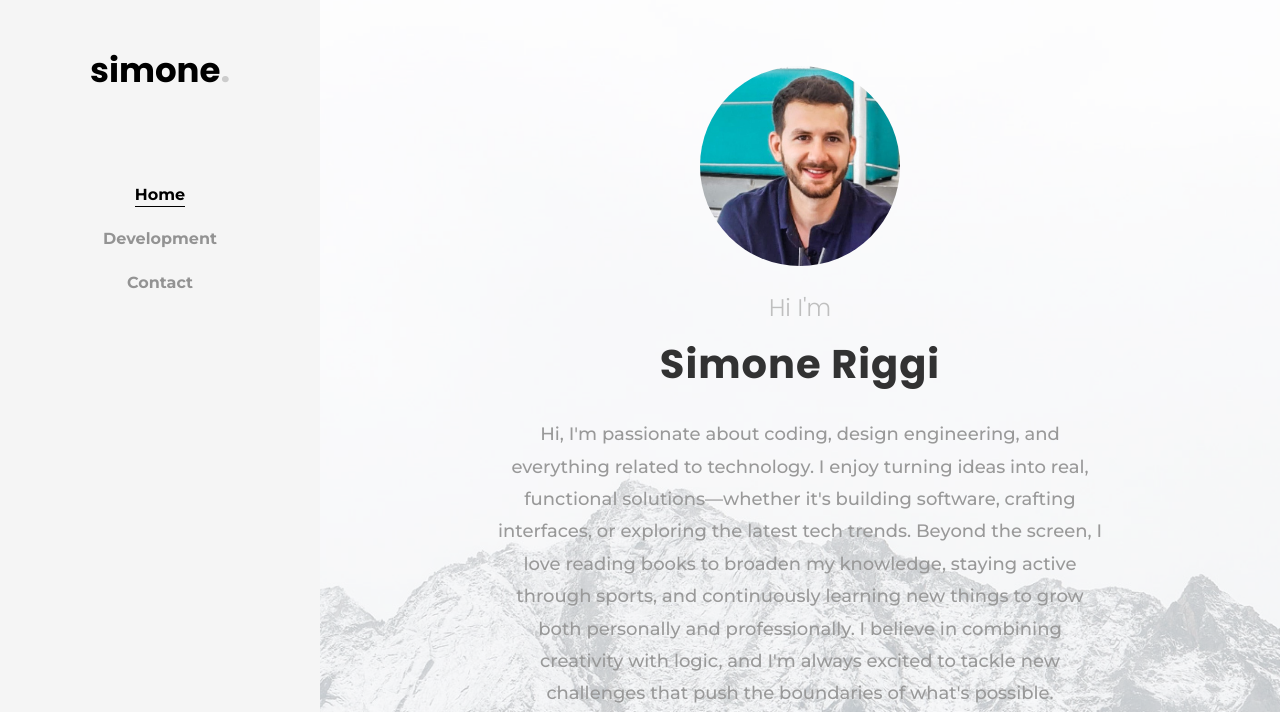
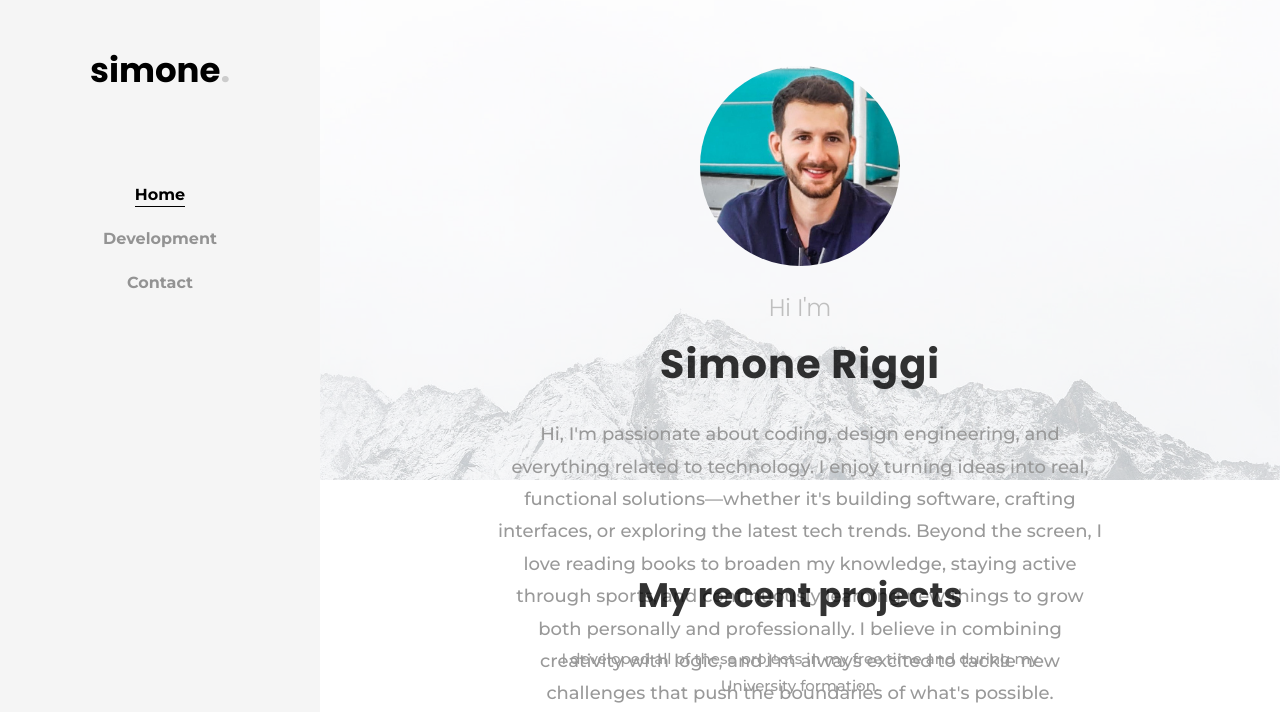
Before and after one commit to simoneriggi92/SimoneRiggi.github.io, a plain HTML site: page index.html in a window 1280 px wide. Shown: the top 712 px of the page. Drawn offline with Linux system fonts and the light colour scheme; some packages are replaced by stand-ins of ours; no server answers; files whose address does not match are found by name.

Commit message:
Update index.html

```diff
--- a/index.html
+++ b/index.html
@@ -51,7 +51,7 @@
 			</div>
 		</aside> <!-- END COLORLIB-ASIDE -->
 		<div id="colorlib-main">
-			<div class="hero-wrap js-fullheight" style="background-image: url(images/bg_1.jpg);" data-stellar-background-ratio="0.5">
+                           <div class="hero-wrap" style="background-image: url(images/bg_1.jpg); height: 60vh;">
 				<div class="overlay"></div>
 				<div class="js-fullheight d-flex justify-content-center align-items-center">
 					<div class="col-md-8 text text-center">
```
